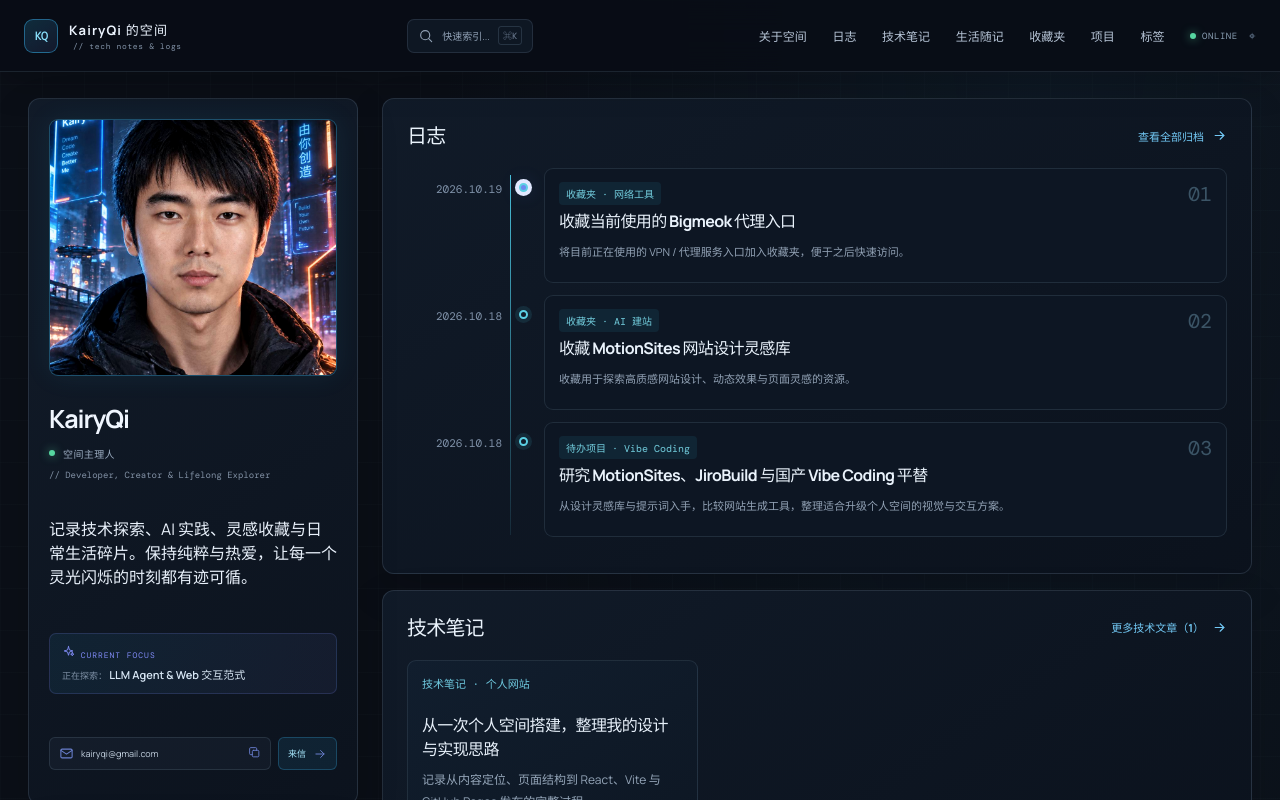
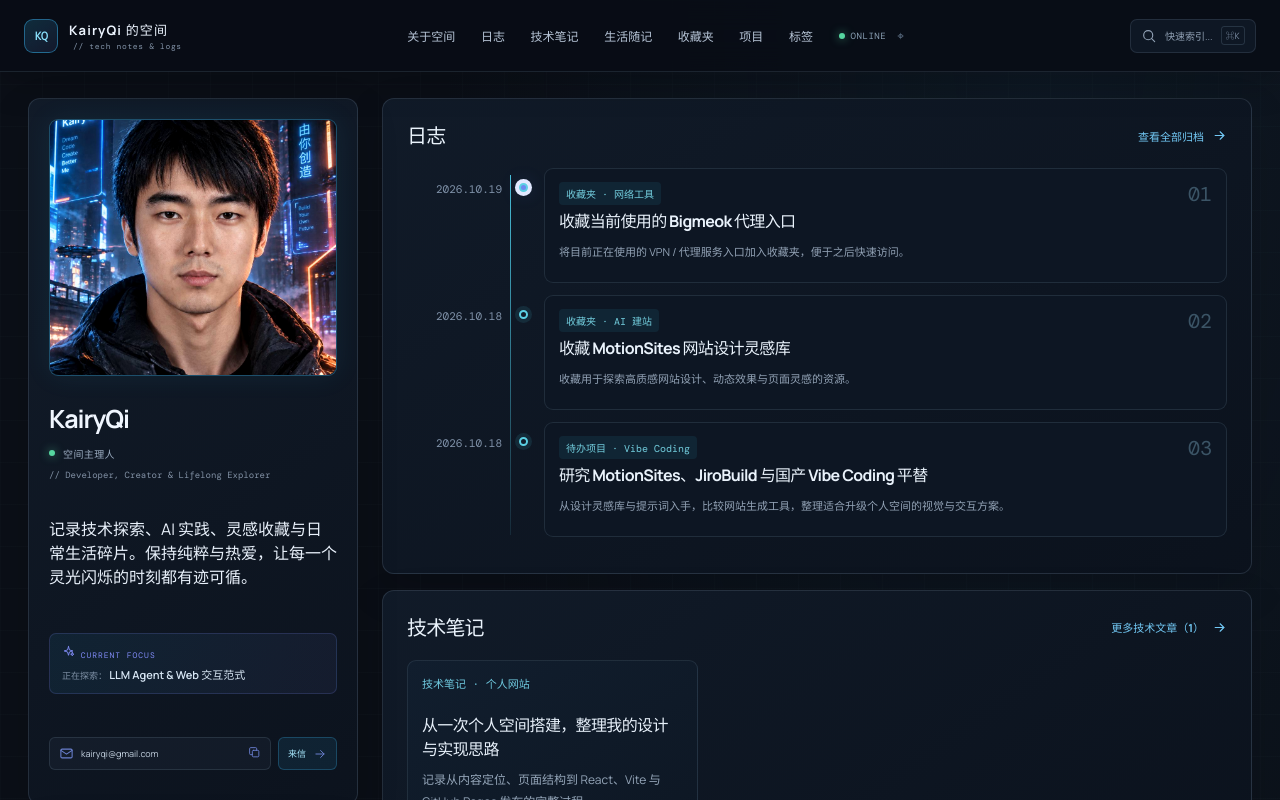
Before and after one commit to kairyqi/kairyqi-blog, a React (Vite) app: page / in a window 1280 px wide. Shown: the top 800 px of the page. Built offline with nearby package versions, Linux system fonts and the light colour scheme.

Commit message:
Move desktop search to header right

```diff
--- a/src/stitch-theme.css
+++ b/src/stitch-theme.css
@@ -412,6 +412,10 @@ html, body { background-color: var(--stitch-bg); }
 .header-search { display: inline-flex; align-items: center; gap: 8px; min-height: 34px; padding: 0 10px; border: 1px solid rgba(151, 180, 207, .15); border-radius: 7px; background: rgba(18, 28, 42, .72); color: #91a1b5; font-size: 10px; white-space: nowrap; }
 .header-search kbd { padding: 2px 4px; border: 1px solid rgba(151, 180, 207, .18); border-radius: 3px; color: #718197; font: 9px var(--mono); }
 .mobile-dock { display: none; }
+.site-header > .wordmark { order: 1; }
+.site-header > .menu-toggle { order: 2; }
+.site-header > .main-nav { order: 3; }
+.site-header > .header-search { order: 4; }
 @media (max-width: 980px) {
   .profile-index { display: none; }
 }
@@ -420,6 +424,9 @@ html, body { background-color: var(--stitch-bg); }
   body { padding-bottom: calc(64px + env(safe-area-inset-bottom)); }
   .site-header,
   .site-header.page-width { height: 60px; padding: 0 14px; gap: 9px; }
+  .site-header > .header-search { order: 2; }
+  .site-header > .menu-toggle { order: 3; }
+  .site-header > .main-nav { order: 4; }
   .site-header .wordmark { gap: 8px; }
   .site-header .wordmark-icon { width: 30px; height: 30px; }
   .wordmark-lockup { gap: 0; }
```
